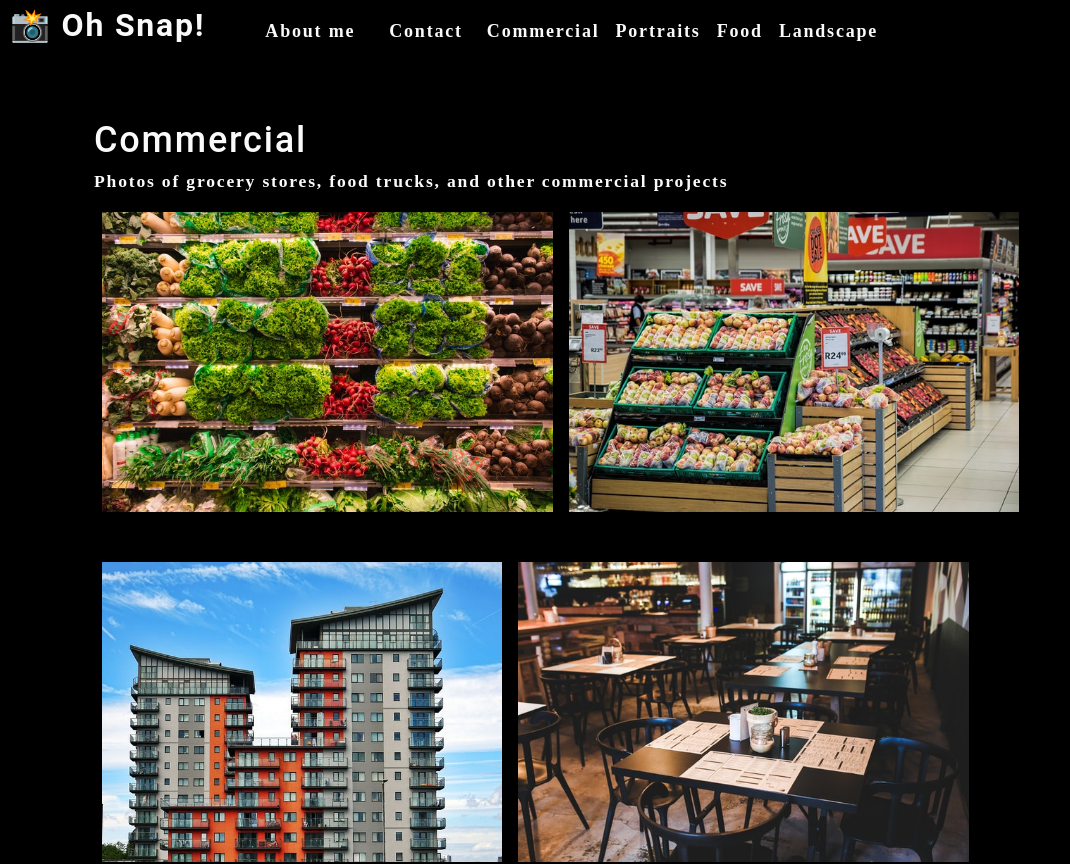
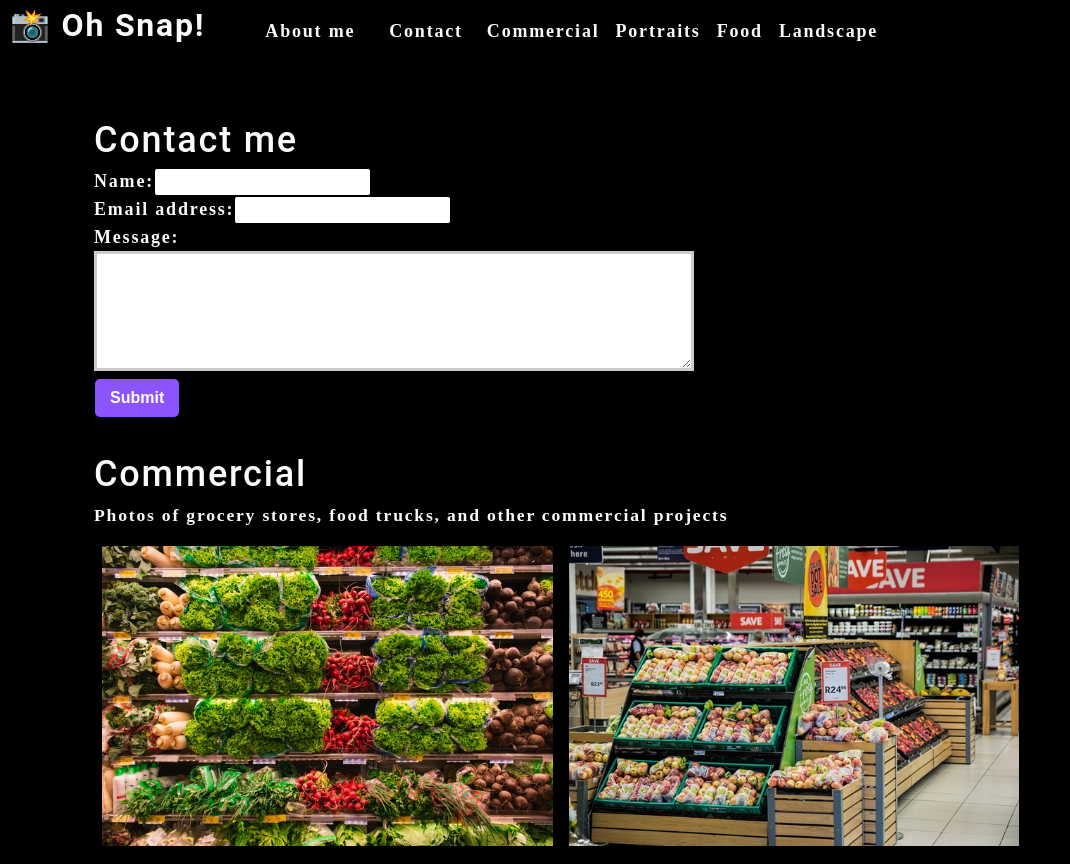
Before and after one commit to Tonycodesnow/photo-port, a React (Create React App) app: page / in a window 1280 px wide. Shown: the top 864 px of the page, without its empty margins (0-1070 px from the left). Built offline with nearby package versions, Linux system fonts and the light colour scheme.

Commit message:
imported ContactForm

```diff
--- a/src/App.js
+++ b/src/App.js
@@ -2,6 +2,7 @@ import React, { useState } from 'react';
 import Nav from './components/Nav';
 import About from './components/About';
 import Gallery from './components/Gallery';
+import ContactForm from './components/Contact';
 
 function App() {
   const [categories] = useState([
@@ -24,6 +25,7 @@ function App() {
         currentCategory={currentCategory}
       ></Nav>
       <main>
+        <ContactForm></ContactForm>
         <Gallery currentCategory={currentCategory}></Gallery>
         <About></About>
       </main>
```
